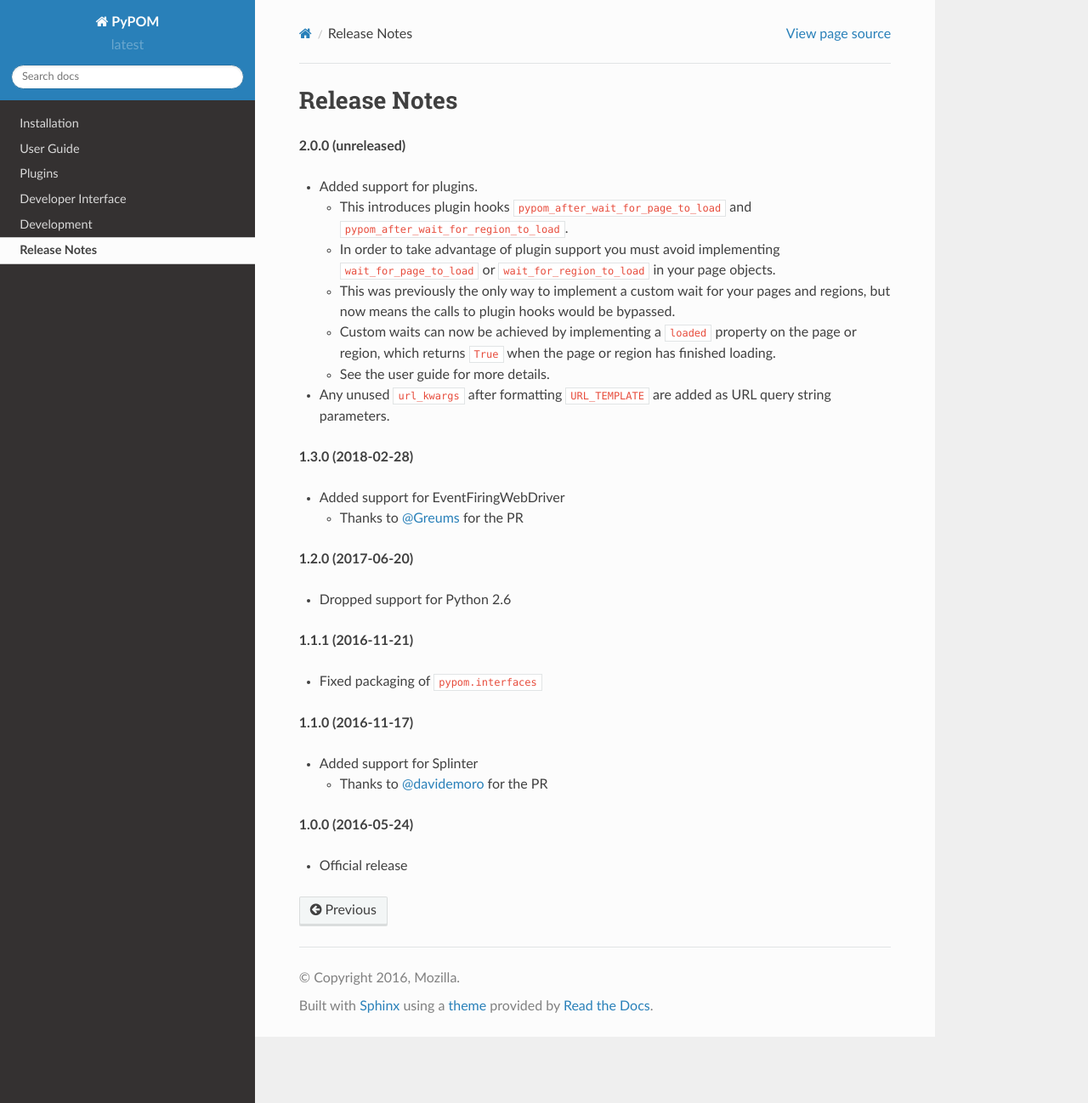
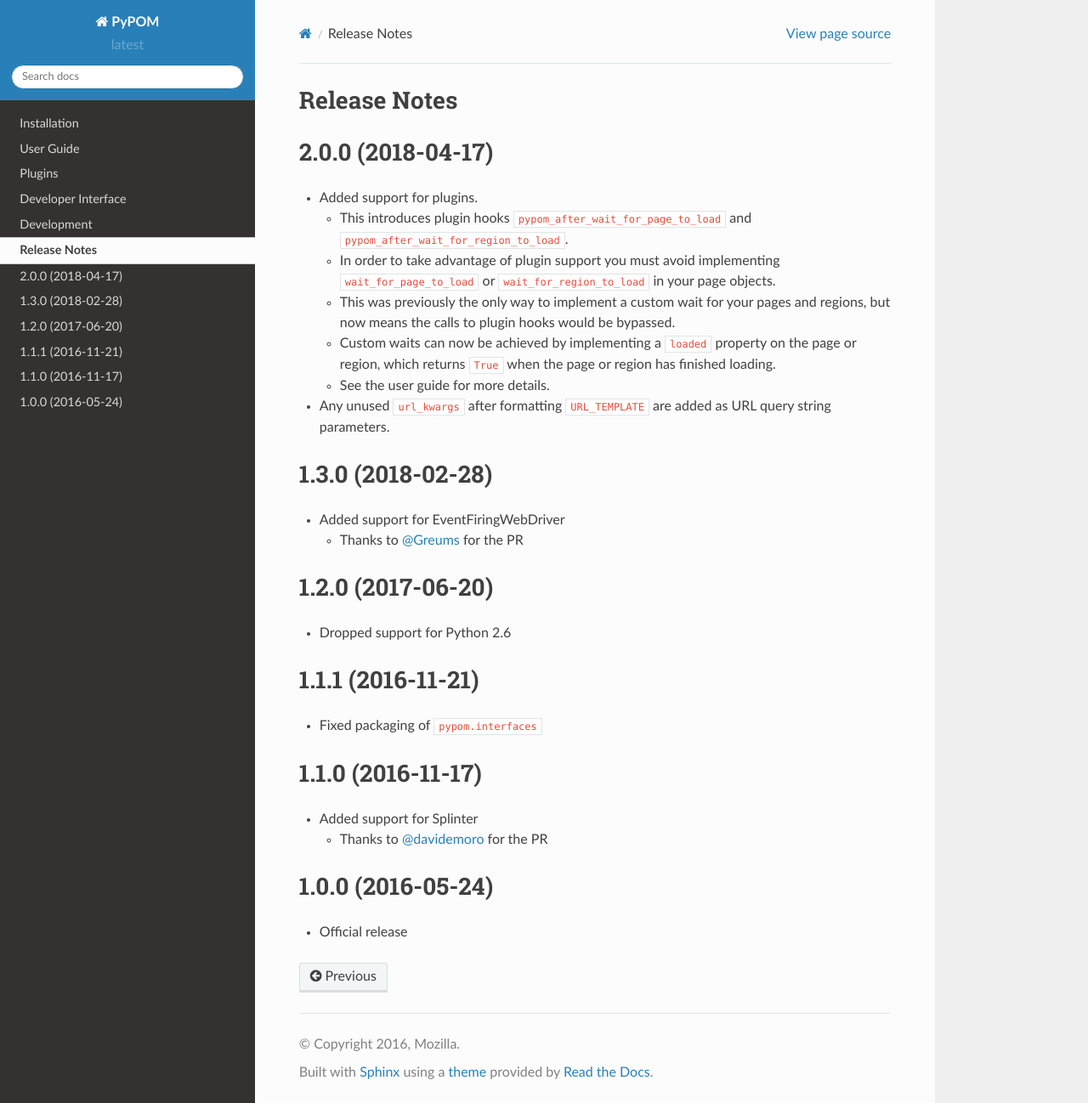
Before and after one commit to michaelwen45/michael-pom, a Sphinx documentation site: the page built from docs/news.rst, in a window 1280 px wide and 1298 px high. Shown: the whole window at 85% size. Built offline with Sphinx 7.4.7 and the Read the Docs theme 2.0.0, drawn with Linux system fonts in a browser that asks for light colours.

```diff
--- a/docs/news.rst
+++ b/docs/news.rst
@@ -1,7 +1,10 @@
 Release Notes
 =============
 
-**2.0.0 (unreleased)**
+.. towncrier release notes start
+
+2.0.0 (2018-04-17)
+==================
 
 * Added support for plugins.
 
@@ -20,26 +23,31 @@ Release Notes
 * Any unused ``url_kwargs`` after formatting ``URL_TEMPLATE`` are added as URL
   query string parameters.
 
-**1.3.0 (2018-02-28)**
+1.3.0 (2018-02-28)
+==================
 
 * Added support for EventFiringWebDriver
 
   * Thanks to `@Greums <https://github.com/Greums>`_ for the PR
 
-**1.2.0 (2017-06-20)**
+1.2.0 (2017-06-20)
+==================
 
 * Dropped support for Python 2.6
 
-**1.1.1 (2016-11-21)**
+1.1.1 (2016-11-21)
+==================
 
 * Fixed packaging of ``pypom.interfaces``
 
-**1.1.0 (2016-11-17)**
+1.1.0 (2016-11-17)
+==================
 
 * Added support for Splinter
 
   * Thanks to `@davidemoro <https://github.com/davidemoro>`_ for the PR
 
-**1.0.0 (2016-05-24)**
+1.0.0 (2016-05-24)
+==================
 
 * Official release
--- /dev/null
+++ b/pyproject.toml
@@ -0,0 +1,5 @@
+[tool.towncrier]
+package = "pypom"
+package_dir = "src"
+filename = "docs/news.rst"
+title_format = "{version} ({project_date})"
```
Also changed, not shown: 3 other files.
